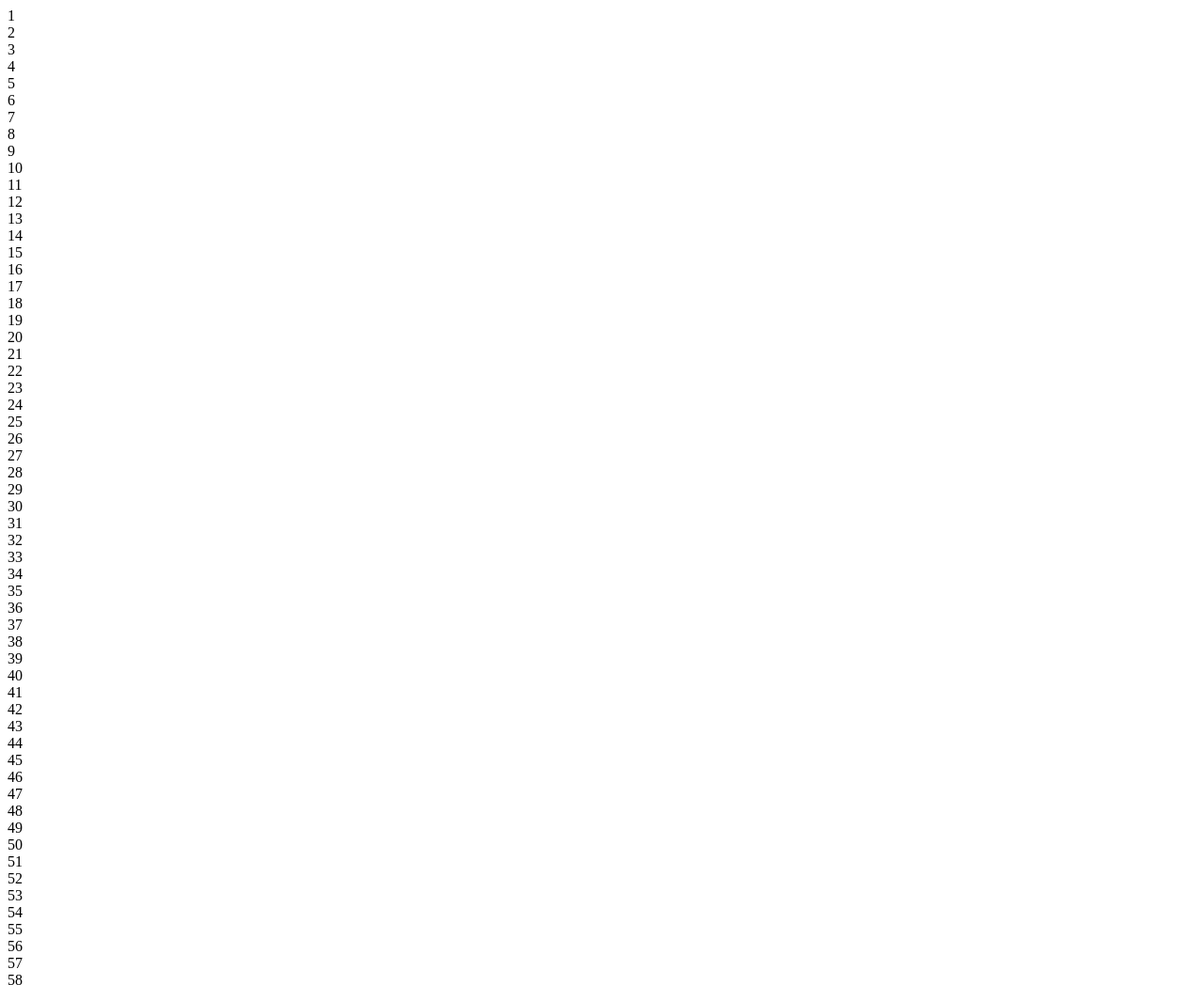
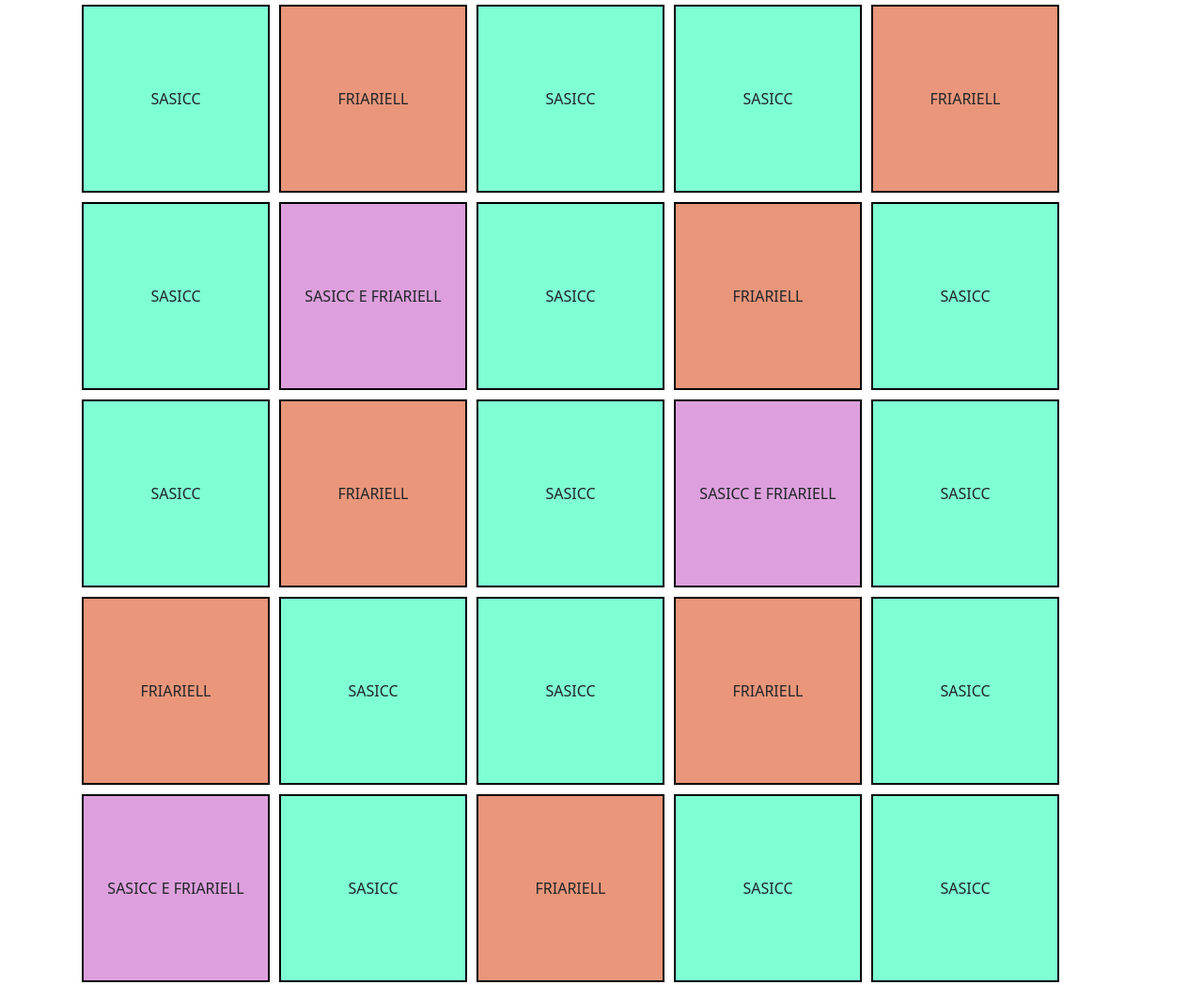
Before and after one commit to EugenioCaiazz0/js-fizzbuzz, a plain HTML site: page index.html in a window 1280 px wide. Shown: the top 1048 px of the page at 94% size. Drawn offline with nearby package versions, Linux system fonts and the light colour scheme.

Commit message:
Fixed erro

```diff
--- a/assets/style/style.css
+++ b/assets/style/style.css
@@ -5,8 +5,10 @@
 }
 
 .fizzBox{
-    width: 550x;
-    height: 50px;
+    max-width: 200px;
+    max-height: 200px;
+    width: 200px;
+    height: 200px;
     display: flex;
     justify-content: center;
     align-items: center;
--- a/index.html
+++ b/index.html
@@ -3,7 +3,11 @@
 <head>
     <meta charset="UTF-8">
     <meta name="viewport" content="width=device-width, initial-scale=1.0">
+    <link href="https://cdn.jsdelivr.net/npm/bootstrap@5.3.2/dist/css/bootstrap.min.css" rel="stylesheet" integrity="sha384-T3c6CoIi6uLrA9TneNEoa7RxnatzjcDSCmG1MXxSR1GAsXEV/Dwwykc2MPK8M2HN" crossorigin="anonymous">
+    <link rel="stylesheet" href="assets/style/style.css">
+
     <title>Js-fizzbuzz</title>
+
 </head>
 
 <body>
--- a/scripts/script.js
+++ b/scripts/script.js
@@ -9,17 +9,19 @@ for (let i = 1; i <= 100; i++) {
     let classDiv3e5 = ``;
 
     /*inizio un unico if che valuti le 3 opzioni di div3, div5 e div3&5, oltre al default*/
-    if(i % 3 == 0 || i% 5 == 0){
-    classDiv3 = '';
-    classDiv5 = ``;
+    if(i % 3 == 0 && i% 5 == 0){
     classDiv3e5 = `div3e5`;
+    /*stampo un box con le relative classi per ogni elemento i calcolato*/
+    containerFzBz.innerHTML +=
+    `<div class=" fizzBox ${classDiv3e5}">SASICC E FRIARIELL</div>`
   } else if ( i % 3 == 0) {
     classDiv3 = `div3`;
+    containerFzBz.innerHTML +=
+    `<div class=" fizzBox ${classDiv3}"> SASICC </div>`
   } else if ( i % 5 == 0) {
     classDiv5 = `div5`;
+    containerFzBz.innerHTML +=
+    `<div class=" fizzBox ${classDiv5}"> FRIARIELL </div>`
   }
 
-  /*stampo un box con le relative classi per ogni elemento i calcolato*/
-  containerFzBz.innerHTML +=
-  `<div class="fizzBox ${classDiv3} ${classDiv5} ${classDiv3e5}">${i}</div>`
 }
```
